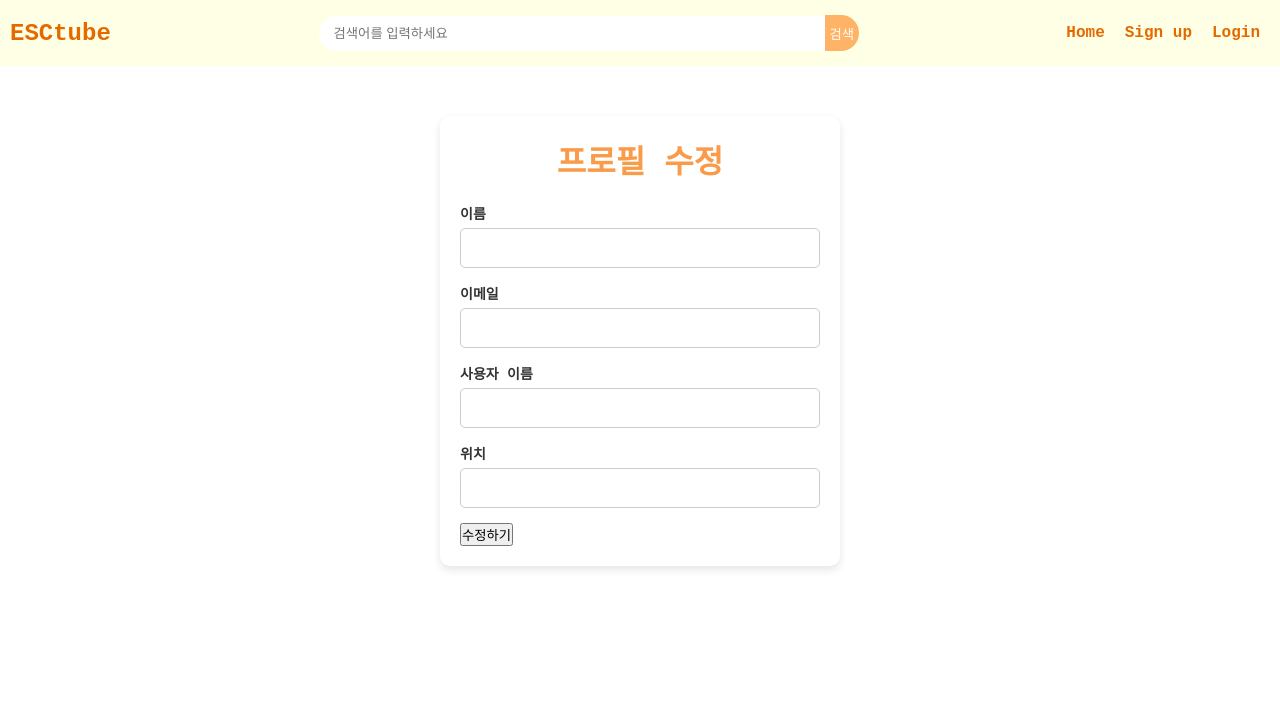
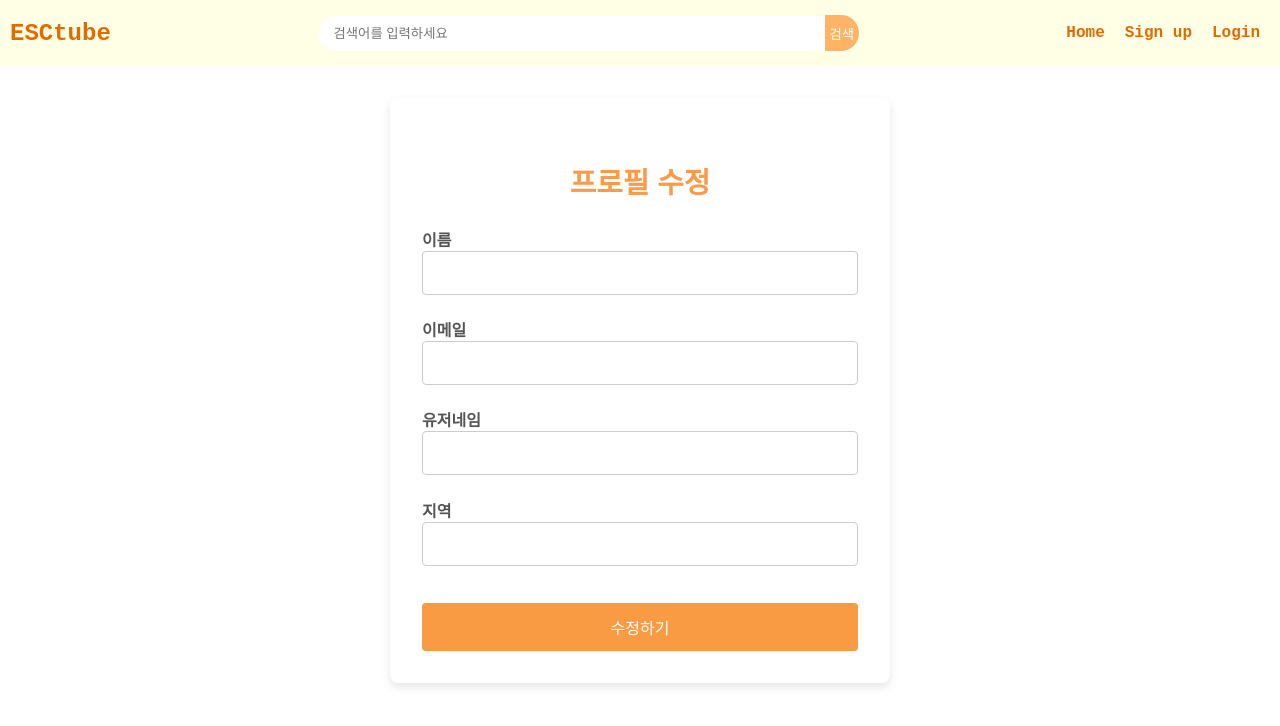
Before and after one commit to hhyukk/ScvTube, a Next.js app in the folder frontend/: page /profile in a window 1280 px wide. Shown: the top 726 px of the page. Built offline with nearby package versions, Linux system fonts and the light colour scheme; no server answers.

Commit message:
프로필 수정 페이지
프로필 수정 페이지에서 로그인정보 불러오기

```diff
--- a/frontend/src/app/globals.css
+++ b/frontend/src/app/globals.css
@@ -390,3 +390,66 @@ li p {
 .submit-button:hover {
   background-color: #FF7700;
 }
+
+/* 프로필 수정페이지 css */
+.edit-profile {
+  max-width: 500px;
+  margin: 2rem auto;
+  padding: 2rem;
+  background-color: #ffffff;
+  border-radius: 8px;
+  box-shadow: 0px 4px 10px rgba(0, 0, 0, 0.1);
+  font-family: Arial, sans-serif;
+}
+
+.edit-profile h2 {
+  font-size: 1.8rem;
+  color: #F99B49;
+  margin-bottom: 1.5rem;
+  text-align: center;
+}
+
+.edit-profile form {
+  display: flex;
+  flex-direction: column;
+}
+
+.edit-profile label {
+  font-size: 1rem;
+  color: #555555;
+  margin-bottom: 0.1rem;
+  margin-top: 0.1rem; /* 라벨과 인풋 사이 간격 조정 */
+}
+
+.edit-profile input[type="text"],
+.edit-profile input[type="email"] {
+  width: 100%; /* 인풋 박스가 컨테이너 너비에 맞도록 설정 */
+  padding: 0.75rem;
+  font-size: 1rem;
+  border-radius: 4px;
+  border: 1px solid #cccccc;
+  margin-bottom: 1.2rem;
+  transition: border-color 0.3s ease;
+}
+
+.edit-profile input[type="text"]:focus,
+.edit-profile input[type="email"]:focus {
+  border-color: #333333;
+  outline: none;
+}
+
+.edit-profile button {
+  padding: 0.75rem 1.5rem;
+  font-size: 1rem;
+  color: #ffffff;
+  background-color: #F99B43;
+  border: none;
+  border-radius: 4px;
+  cursor: pointer;
+  transition: background-color 0.3s ease;
+  margin-top: 1rem;
+}
+
+.edit-profile button:hover {
+  background-color: #FF7700;
+}
--- a/frontend/src/app/page.js
+++ b/frontend/src/app/page.js
@@ -48,7 +48,6 @@ export default function HomePage() {
 
   return (
     <div className="home-container">
-      <h1>당신의 동영상을 업로드 해보세요!</h1>
       <div className="video-list">
         {isLoggedIn ? ( // 로그인 상태에 따라 비디오 리스트 표시
           videoList === null ? (
--- a/frontend/src/app/profile/page.js
+++ b/frontend/src/app/profile/page.js
@@ -1,77 +1,118 @@
 'use client';
 
-import { useState } from 'react';
+import { useState, useEffect } from 'react';
 
-export default function ProfileEdit() {
-  const [profile, setProfile] = useState({
+export default function EditProfile() {
+  const [formData, setFormData] = useState({
     name: '',
     email: '',
     username: '',
     location: '',
   });
 
-  const handleChange = (e) => {
-    const { name, value } = e.target;
-    setProfile((prevProfile) => ({
-      ...prevProfile,
+  useEffect(() => {
+    // 초기 정보 불러오기
+    const fetchProfileData = async () => {
+      try {
+        const response = await fetch('http://localhost:4000/session', {
+          method: 'GET',
+          credentials: 'include',
+        });
+        const data = await response.json();
+
+        // 현재 정보를 placeholder로 설정
+        if (data.loggedIn && data.user) {
+          setFormData({
+            name: data.user.name,
+            email: data.user.email,
+            username: data.user.username,
+            location: data.user.location,
+          });
+        }
+      } catch (error) {
+        console.error('프로필 정보를 가져오는 중 오류:', error);
+      }
+    };
+
+    fetchProfileData();
+  }, []);
+
+  // 입력 값 변경 핸들러
+  const handleInputChange = (event) => {
+    const { name, value } = event.target;
+    setFormData((prevData) => ({
+      ...prevData,
       [name]: value,
     }));
   };
 
-  const handleSubmit = (e) => {
-    e.preventDefault();
-    // 여기에 API 호출 로직 추가 예정
-    alert('프로필 수정이 완료되었습니다.');
+  // 프로필 업데이트 함수
+  const handleUpdateProfile = async () => {
+    try {
+      const response = await fetch('http://localhost:4000/users/edit', {
+        method: 'POST',
+        headers: { 'Content-Type': 'application/json' },
+        credentials: 'include',
+        body: JSON.stringify(formData),
+      });
+
+      if (response.ok) {
+        alert('프로필이 업데이트되었습니다.');
+      } else {
+        console.error('프로필 업데이트 실패');
+      }
+    } catch (error) {
+      console.error('프로필 업데이트 중 오류:', error);
+    }
   };
 
   return (
-    <div className="profile-edit-container">
-      <h1>프로필 수정</h1>
-      <form onSubmit={handleSubmit}>
-        <div className="input-group">
-          <label htmlFor="name">이름</label>
+    <div className="edit-profile">
+      <h2>프로필 수정</h2>
+      <form onSubmit={(e) => e.preventDefault()}>
+        <label>
+          이름
           <input
             type="text"
-            id="name"
             name="name"
-            value={profile.name}
-            onChange={handleChange}
-            required
+            placeholder={formData.name}
+            value={formData.name}
+            onChange={handleInputChange}
           />
-        </div>
-        <div className="input-group">
-          <label htmlFor="email">이메일</label>
+        </label>
+        <label>
+          이메일
           <input
             type="email"
-            id="email"
             name="email"
-            value={profile.email}
-            onChange={handleChange}
-            required
+            placeholder={formData.email}
+            value={formData.email}
+            onChange={handleInputChange}
           />
-        </div>
-        <div className="input-group">
-          <label htmlFor="username">사용자 이름</label>
+        </label>
+        <label>
+          유저네임
           <input
             type="text"
-            id="username"
             name="username"
-            value={profile.username}
-            onChange={handleChange}
-            required
+            placeholder={formData.username}
+            value={formData.username}
+            onChange={handleInputChange}
           />
-        </div>
-        <div className="input-group">
-          <label htmlFor="location">위치</label>
+        </label>
+        <label>
+          지역
           <input
             type="text"
-            id="location"
             name="location"
-            value={profile.location}
-            onChange={handleChange}
+            placeholder={formData.location}
+            value={formData.location}
+            onChange={handleInputChange}
           />
-        </div>
-        <button type="submit">수정하기</button>
+        </label>
+        <button type="button" onClick={handleUpdateProfile}>
+          수정하기
+        </button>
       </form>
     </div>
   );
```
